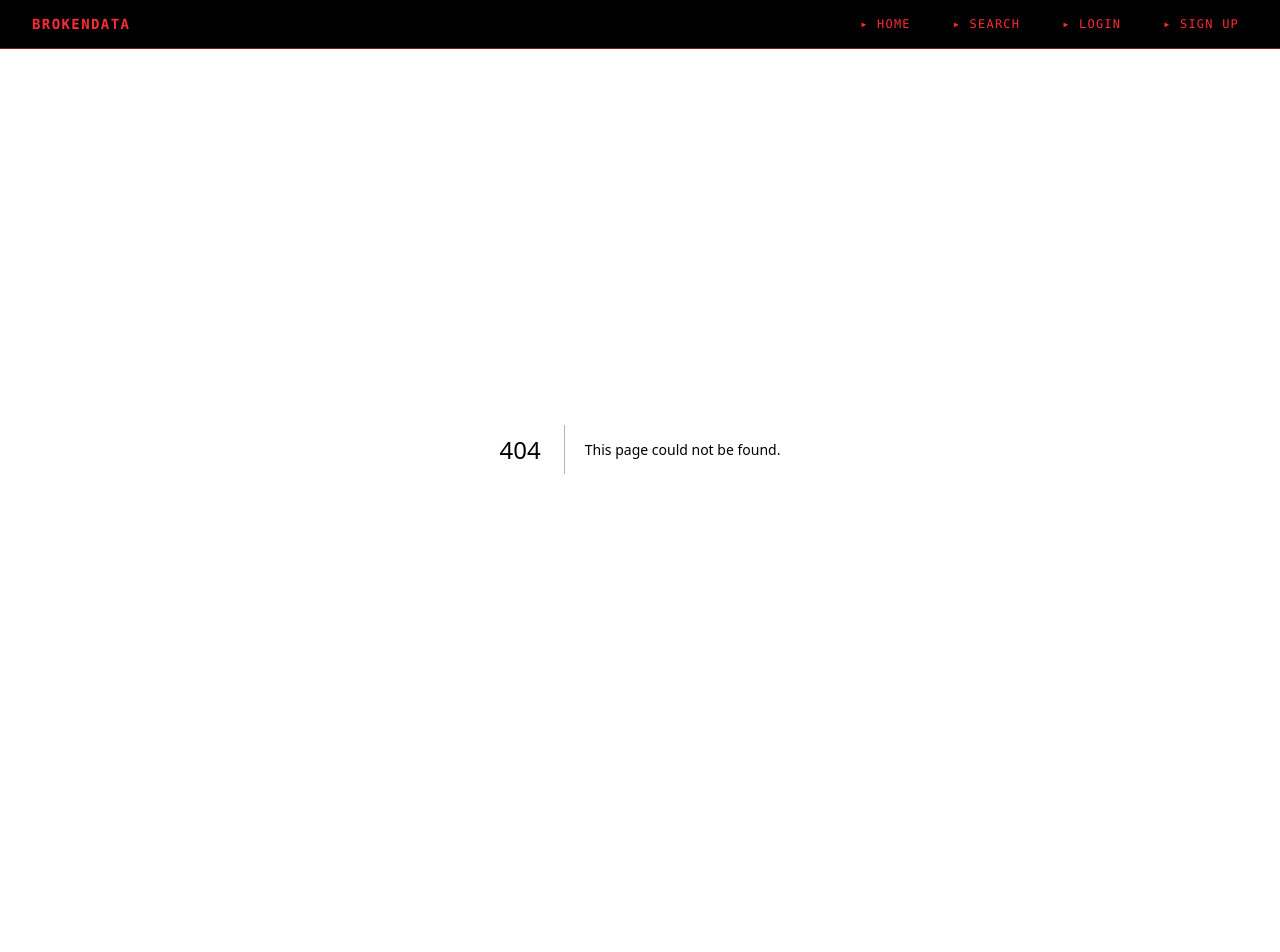
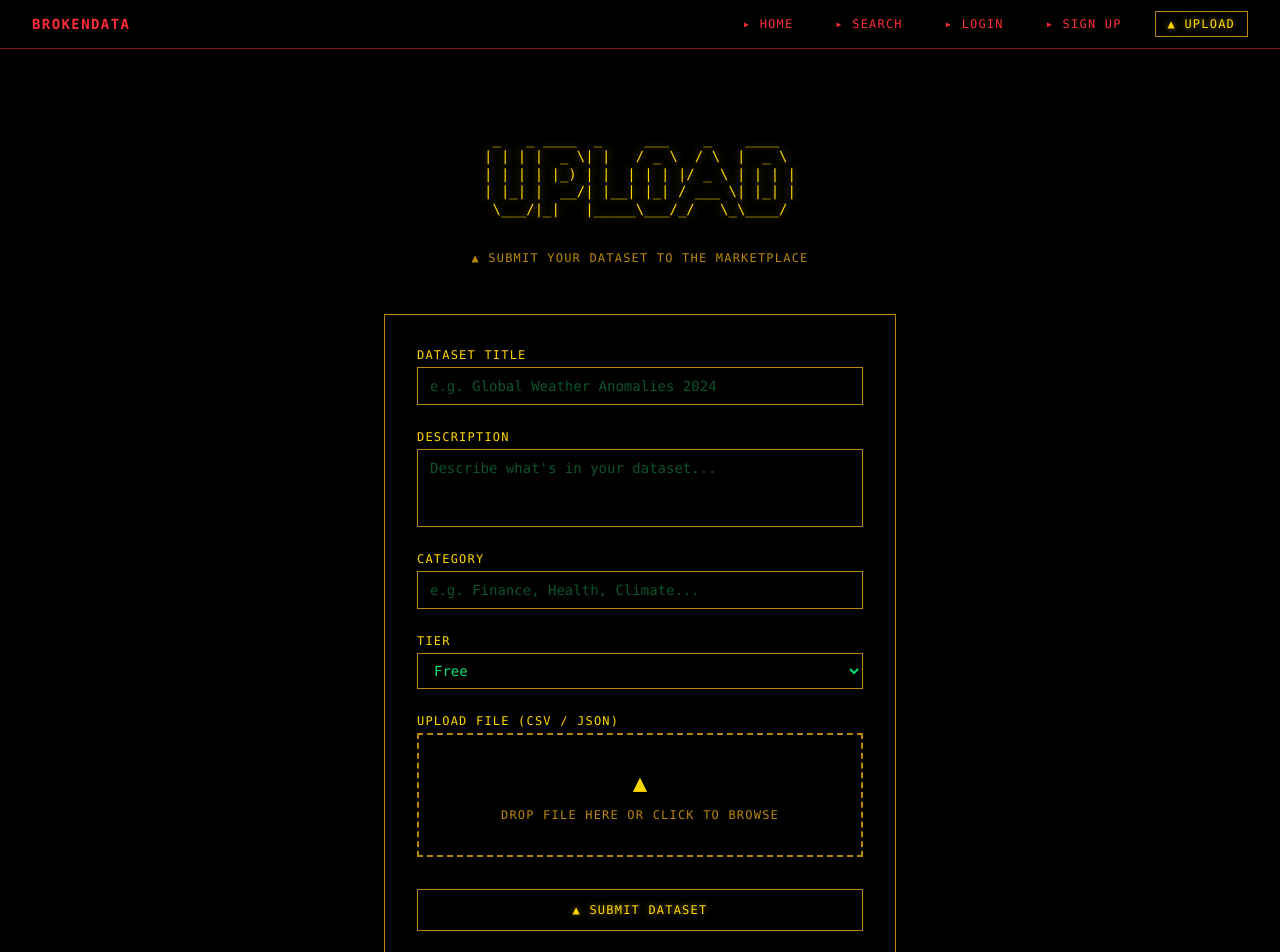
Before and after one commit to weibah/Data-Leak-site-PUBLIC-, a Next.js app: page /upload in a window 1280 px wide. Before the commit this address had no page. Shown: the top 952 px of the page. Before the commit the page ends 849 px from the top, so only its background shows below. Built offline with nearby package versions, Linux system fonts and the light colour scheme.

Commit message:
feat: add golden Upload tab to navbar and /upload page with ASCII hero

```diff
--- /dev/null
+++ b/src/app/upload/page.tsx
@@ -0,0 +1,140 @@
+export default function UploadPage() {
+  return (
+    <main className="min-h-screen bg-black text-green-400 font-mono flex flex-col items-center px-4 py-16">
+      {/* ASCII art header */}
+      <pre
+        className="text-xs sm:text-sm leading-tight mb-8 select-none"
+        style={{ color: "#FFD700", textShadow: "0 0 8px #FFD70099" }}
+      >
+{`
+ _   _ ____  _     ___    _    ____
+| | | |  _ \\| |   / _ \\  / \\  |  _ \\
+| | | | |_) | |  | | | |/ _ \\ | | | |
+| |_| |  __/| |__| |_| / ___ \\| |_| |
+ \\___/|_|   |_____\\___/_/   \\_\\____/
+`}
+      </pre>
+
+      <p
+        className="text-xs uppercase tracking-widest mb-12"
+        style={{ color: "#B8860B" }}
+      >
+        ▲ Submit your dataset to the marketplace
+      </p>
+
+      {/* Upload form */}
+      <div
+        className="w-full max-w-lg border p-8 flex flex-col gap-6"
+        style={{ borderColor: "#B8860B" }}
+      >
+        <div className="flex flex-col gap-1">
+          <label
+            className="text-xs uppercase tracking-widest"
+            style={{ color: "#FFD700" }}
+          >
+            Dataset Title
+          </label>
+          <input
+            type="text"
+            placeholder="e.g. Global Weather Anomalies 2024"
+            className="bg-black border text-green-400 font-mono text-sm px-3 py-2 outline-none focus:border-yellow-400 placeholder-green-900"
+            style={{ borderColor: "#B8860B" }}
+          />
+        </div>
+
+        <div className="flex flex-col gap-1">
+          <label
+            className="text-xs uppercase tracking-widest"
+            style={{ color: "#FFD700" }}
+          >
+            Description
+          </label>
+          <textarea
+            rows={3}
+            placeholder="Describe what's in your dataset..."
+            className="bg-black border text-green-400 font-mono text-sm px-3 py-2 outline-none focus:border-yellow-400 placeholder-green-900 resize-none"
+            style={{ borderColor: "#B8860B" }}
+          />
+        </div>
+
+        <div className="flex flex-col gap-1">
+          <label
+            className="text-xs uppercase tracking-widest"
+            style={{ color: "#FFD700" }}
+          >
+            Category
+          </label>
+          <input
+            type="text"
+            placeholder="e.g. Finance, Health, Climate..."
+            className="bg-black border text-green-400 font-mono text-sm px-3 py-2 outline-none focus:border-yellow-400 placeholder-green-900"
+            style={{ borderColor: "#B8860B" }}
+          />
+        </div>
+
+        <div className="flex flex-col gap-1">
+          <label
+            className="text-xs uppercase tracking-widest"
+            style={{ color: "#FFD700" }}
+          >
+            Tier
+          </label>
+          <select
+            className="bg-black border text-green-400 font-mono text-sm px-3 py-2 outline-none focus:border-yellow-400"
+            style={{ borderColor: "#B8860B" }}
+          >
+            <option value="free">Free</option>
+            <option value="premium">Premium</option>
+          </select>
+        </div>
+
+        <div className="flex flex-col gap-1">
+          <label
+            className="text-xs uppercase tracking-widest"
+            style={{ color: "#FFD700" }}
+          >
+            Upload File (CSV / JSON)
+          </label>
+          <div
+            className="border-2 border-dashed flex flex-col items-center justify-center py-8 cursor-pointer hover:bg-yellow-950 transition-colors"
+            style={{ borderColor: "#B8860B" }}
+          >
+            <span className="text-2xl mb-2" style={{ color: "#FFD700" }}>
+              ▲
+            </span>
+            <span
+              className="text-xs uppercase tracking-widest"
+              style={{ color: "#B8860B" }}
+            >
+              Drop file here or click to browse
+            </span>
+            <input type="file" accept=".csv,.json" className="hidden" />
+          </div>
+        </div>
+
+        <button
+          className="font-mono text-xs uppercase tracking-widest py-3 border transition-colors mt-2"
+          style={{
+            color: "#FFD700",
+            borderColor: "#B8860B",
+            textShadow: "0 0 6px #FFD70088",
+          }}
+          onMouseEnter={(e) => {
+            (e.currentTarget as HTMLButtonElement).style.background = "#1a1200";
+            (e.currentTarget as HTMLButtonElement).style.borderColor = "#FFD700";
+          }}
+          onMouseLeave={(e) => {
+            (e.currentTarget as HTMLButtonElement).style.background = "transparent";
+            (e.currentTarget as HTMLButtonElement).style.borderColor = "#B8860B";
+          }}
+        >
+          ▲ Submit Dataset
+        </button>
+      </div>
+
+      <p className="text-xs mt-8" style={{ color: "#333" }}>
+        {"// uploads are reviewed before going live"}
+      </p>
+    </main>
+  );
+}
--- a/src/components/Navbar.tsx
+++ b/src/components/Navbar.tsx
@@ -35,6 +35,28 @@ export function Navbar() {
               ▸ {link.label}
             </Link>
           ))}
+          {/* Upload — golden accent tab */}
+          <Link
+            href="/upload"
+            className="font-mono text-xs uppercase tracking-widest px-3 py-1 border transition-colors"
+            style={{
+              color: "#FFD700",
+              borderColor: "#B8860B",
+              textShadow: "0 0 6px #FFD70088",
+            }}
+            onMouseEnter={(e) => {
+              (e.currentTarget as HTMLAnchorElement).style.color = "#FFF176";
+              (e.currentTarget as HTMLAnchorElement).style.borderColor = "#FFD700";
+              (e.currentTarget as HTMLAnchorElement).style.textShadow = "0 0 10px #FFD700cc";
+            }}
+            onMouseLeave={(e) => {
+              (e.currentTarget as HTMLAnchorElement).style.color = "#FFD700";
+              (e.currentTarget as HTMLAnchorElement).style.borderColor = "#B8860B";
+              (e.currentTarget as HTMLAnchorElement).style.textShadow = "0 0 6px #FFD70088";
+            }}
+          >
+            ▲ Upload
+          </Link>
         </nav>
 
         {/* Mobile hamburger */}
@@ -60,6 +82,15 @@ export function Navbar() {
               ▸ {link.label}
             </Link>
           ))}
+          {/* Upload — golden accent (mobile) */}
+          <Link
+            href="/upload"
+            onClick={() => setOpen(false)}
+            className="font-mono text-xs uppercase tracking-widest px-6 py-3 border-b border-yellow-900 transition-colors"
+            style={{ color: "#FFD700" }}
+          >
+            ▲ Upload
+          </Link>
         </nav>
       )}
     </header>
```
Also changed, not shown: .kilocode/rules/memory-bank/context.md.
